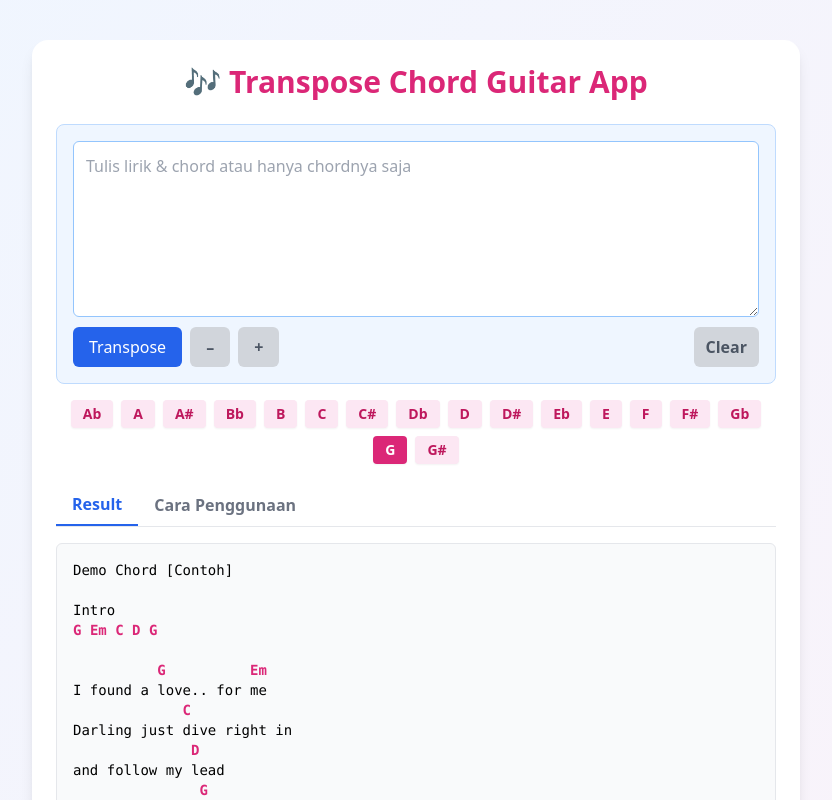
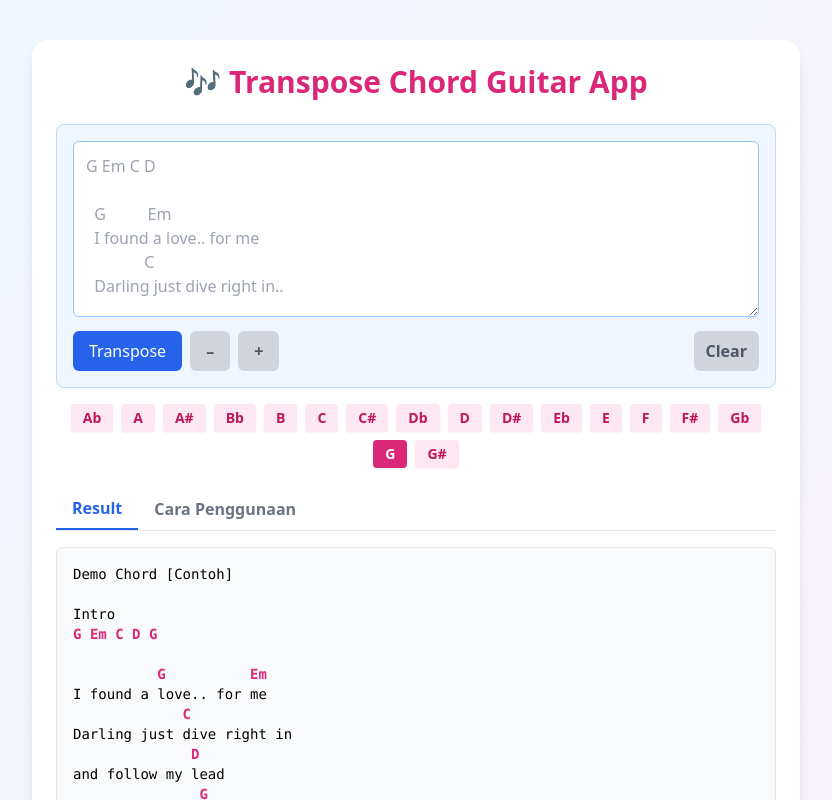
Before and after one commit to husnimr/transpose-chord, a React (Vite) app: page / in a window 1280 px wide. Shown: the top 800 px of the page, without its empty margins (224-1056 px from the left). Built offline with nearby package versions, Linux system fonts and the light colour scheme; the HTML template or start-up script is replaced by a standard one.

Commit message:
create: darkmode

```diff
--- a/src/components/ChordInput.jsx
+++ b/src/components/ChordInput.jsx
@@ -6,40 +6,64 @@ export default function ChordInput({
   onDown,
   onClear,
   hasText,
+  darkMode, // 🌓 dapat dari App.jsx
 }) {
   return (
-    <div className="TransposeChordHusni bg-blue-50 border border-blue-200 rounded-lg p-4">
+    <div
+      className={`TransposeChordHusni border rounded-lg p-4 transition-colors duration-300 ${
+        darkMode
+          ? "bg-gray-800 border-gray-700 text-gray-100"
+          : "bg-blue-50 border-blue-200 text-gray-800"
+      }`}
+    >
       <textarea
-        className="oldchord-area w-full h-44 border border-blue-300 rounded-md p-3 focus:outline-none resize-vertical"
-        placeholder="Tulis lirik & chord atau hanya chordnya saja"
+        className={`oldchord-area w-full h-44 rounded-md p-3 focus:outline-none resize-vertical border transition-colors duration-300 ${
+          darkMode
+            ? "bg-gray-900 border-gray-600 text-gray-100 placeholder-gray-500"
+            : "bg-white border-blue-300 text-gray-800 placeholder-gray-400"
+        }`}
+        placeholder={`G Em C D
+
+  G          Em
+  I found a love.. for me
+              C
+  Darling just dive right in..`}
         value={value}
         onChange={(e) => onChange(e.target.value)}
       />
-      <div className="mt-1 flex gap-2 justify-between items-center">
+
+      <div className="mt-2 flex gap-2 justify-between items-center">
+        {/* --- Left Buttons --- */}
         <div className="flex gap-2">
           <button
             onClick={onTranspose}
-            className="ExTranspose bg-blue-600 text-white px-4 py-2 rounded-md hover:bg-blue-700"
+            className="ExTranspose bg-blue-600 text-white px-4 py-2 rounded-md hover:bg-blue-700 transition-colors duration-200"
           >
             Transpose
           </button>
+
           <button
             onClick={onDown}
             disabled={!hasText}
-            className={`px-4 py-2 rounded-md font-bold ${
+            className={`px-4 py-2 rounded-md font-bold transition-colors duration-200 ${
               hasText
                 ? "bg-red-500 text-white hover:bg-red-600"
+                : darkMode
+                ? "bg-gray-700 text-gray-400 cursor-not-allowed"
                 : "bg-gray-300 text-gray-600 cursor-not-allowed"
             }`}
           >
             –
           </button>
+
           <button
             onClick={onUp}
             disabled={!hasText}
-            className={`px-4 py-2 rounded-md font-bold ${
+            className={`px-4 py-2 rounded-md font-bold transition-colors duration-200 ${
               hasText
                 ? "bg-green-500 text-white hover:bg-green-600"
+                : darkMode
+                ? "bg-gray-700 text-gray-400 cursor-not-allowed"
                 : "bg-gray-300 text-gray-600 cursor-not-allowed"
             }`}
           >
@@ -47,13 +71,16 @@ export default function ChordInput({
           </button>
         </div>
 
+        {/* --- Right Clear Button --- */}
         <button
           onClick={onClear}
           disabled={!hasText}
           title="Clear text and output"
-          className={`px-3 py-2 rounded-md font-bold ${
+          className={`px-3 py-2 rounded-md font-bold transition-colors duration-200 ${
             hasText
               ? "bg-red-500 text-white hover:bg-red-600"
+              : darkMode
+              ? "bg-gray-700 text-gray-400 cursor-not-allowed"
               : "bg-gray-300 text-gray-600 cursor-not-allowed"
           }`}
         >
```
